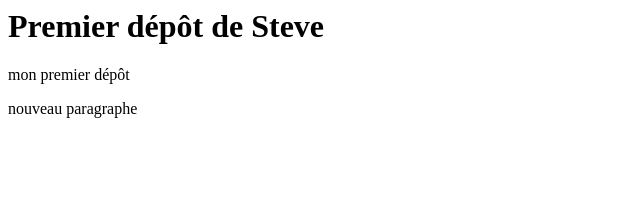
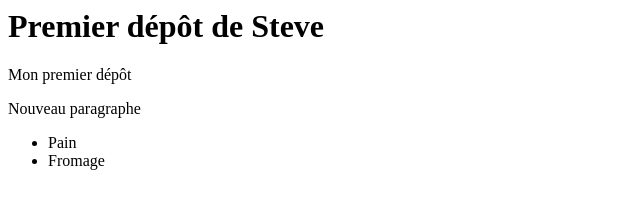
Before and after one commit to fallinov/2023-premier-depot-esig, a plain HTML site: page index.html in a window 1280 px wide. Shown: the whole page, without its empty margins (0-640 px from the left). Drawn offline with Linux system fonts and the light colour scheme.

Commit message:
ajout liste

```diff
--- a/index.html
+++ b/index.html
@@ -1,3 +1,7 @@
 <h1>Premier dépôt de Steve</h1>
-<p>mon premier dépôt</p>
-<p>nouveau paragraphe</p>
+<p>Mon premier dépôt</p>
+<p>Nouveau paragraphe</p>
+<ul>
+    <li>Pain</li>
+    <li>Fromage</li>
+</ul>
```
